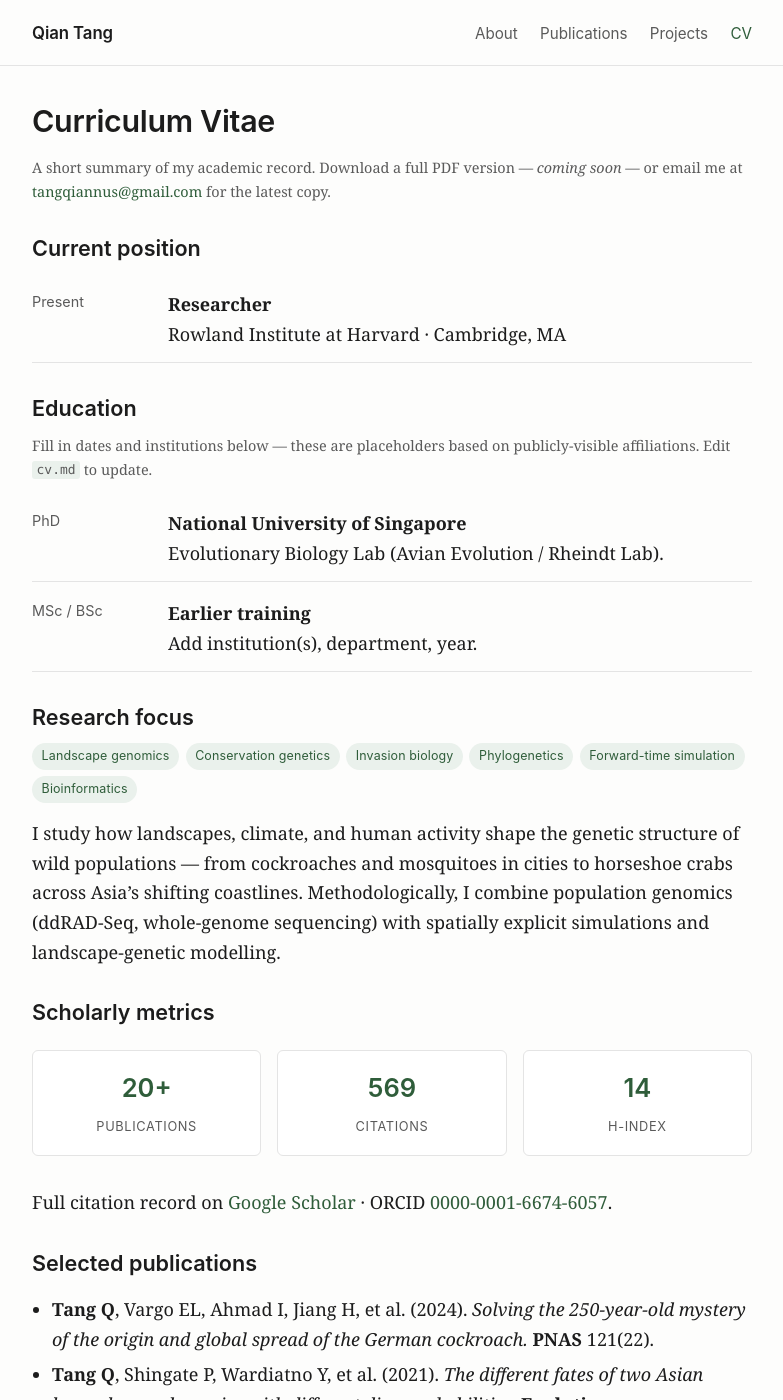
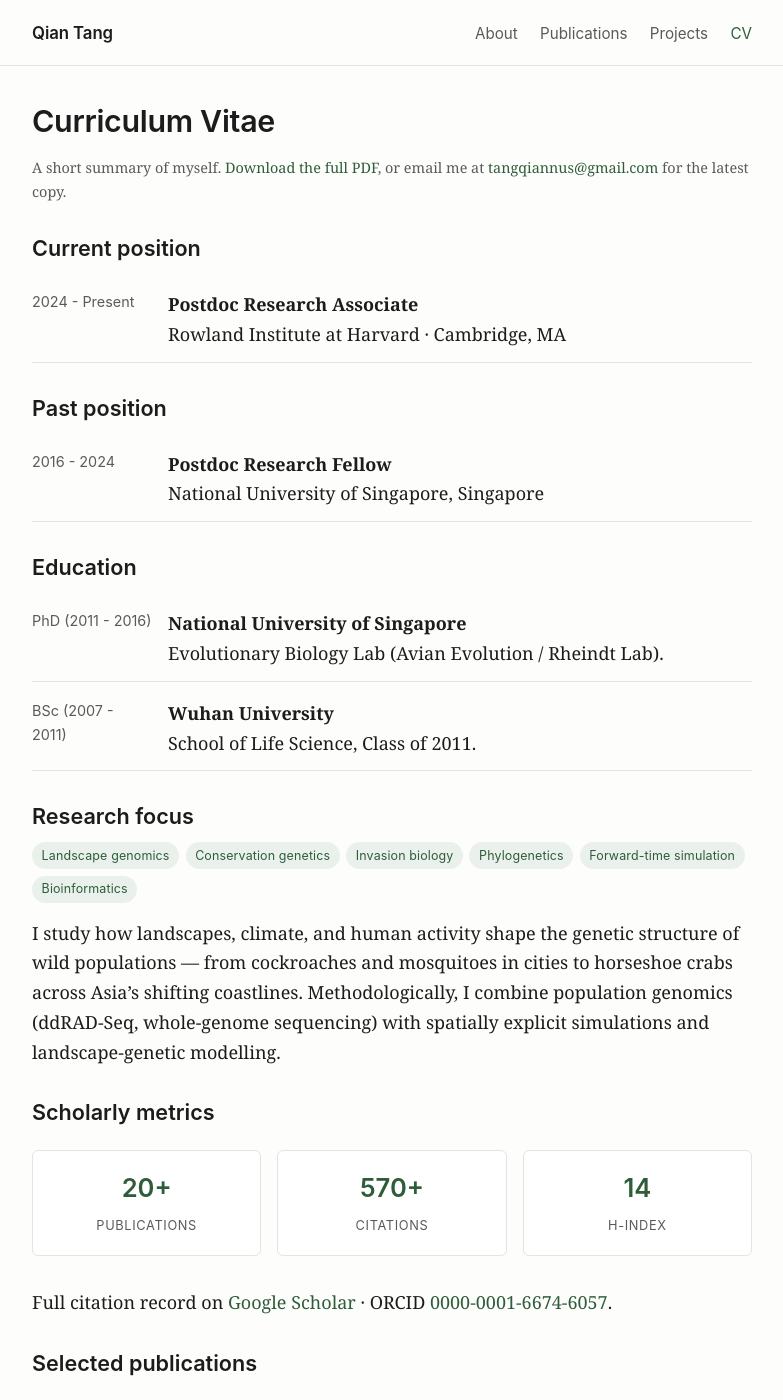
Before and after one commit to qt37t247/qt37t247.github.io, a Jekyll site: the page built from cv.md, in a window 1280 px wide and 1400 px high. Shown: the whole window, without its empty margins (248-1031 px from the left). Built offline with Jekyll 4.4.1, drawn with Linux system fonts in a browser that asks for light colours.

Commit message:
Update CV with new positions and citation count

```diff
--- a/cv.md
+++ b/cv.md
@@ -8,8 +8,9 @@ description: Short academic CV for Qian Tang — positions, education, and resea
 # Curriculum Vitae
 
 <p class="meta">
-  A short summary of my academic record. Download a full PDF version —
-  <em>coming soon</em> — or email me at
+  A short summary of myself.
+  <a href="{{ '/assets/pdf/Qian_Tang_CV.pdf' | relative_url }}" download>Download the full PDF</a>,
+  or email me at
   <a href="mailto:{{ site.email }}">{{ site.email }}</a> for the latest copy.
 </p>
 
@@ -17,34 +18,41 @@ description: Short academic CV for Qian Tang — positions, education, and resea
 
 <ul class="timeline">
   <li>
-    <span class="when">Present</span>
+    <span class="when">2024 - Present</span>
     <span class="what">
-      <strong>Researcher</strong>
+      <strong>Postdoc Research Associate</strong>
       Rowland Institute at Harvard · Cambridge, MA
+    </span>
+  </li>
+</ul>
+
+## Past position
+
+<ul class="timeline">
+  <li>
+    <span class="when">2016 - 2024</span>
+    <span class="what">
+      <strong>Postdoc Research Fellow</strong>
+      National University of Singapore, Singapore
     </span>
   </li>
 </ul>
 
 ## Education
 
-<p class="meta">
-  Fill in dates and institutions below — these are placeholders based on
-  publicly‑visible affiliations. Edit <code>cv.md</code> to update.
-</p>
-
 <ul class="timeline">
   <li>
-    <span class="when">PhD</span>
+    <span class="when">PhD (2011 - 2016)</span>
     <span class="what">
       <strong>National University of Singapore</strong>
       Evolutionary Biology Lab (Avian Evolution / Rheindt Lab).
     </span>
   </li>
   <li>
-    <span class="when">MSc / BSc</span>
+    <span class="when">BSc (2007 - 2011)</span>
     <span class="what">
-      <strong>Earlier training</strong>
-      Add institution(s), department, year.
+      <strong>Wuhan University</strong>
+      School of Life Science, Class of 2011.
     </span>
   </li>
 </ul>
@@ -70,7 +78,7 @@ explicit simulations and landscape‑genetic modelling.
 
 <div class="stats">
   <div class="stat"><span class="num">20+</span><span class="lbl">Publications</span></div>
-  <div class="stat"><span class="num">569</span><span class="lbl">Citations</span></div>
+  <div class="stat"><span class="num">570+</span><span class="lbl">Citations</span></div>
   <div class="stat"><span class="num">14</span><span class="lbl">h-index</span></div>
 </div>
 
```
